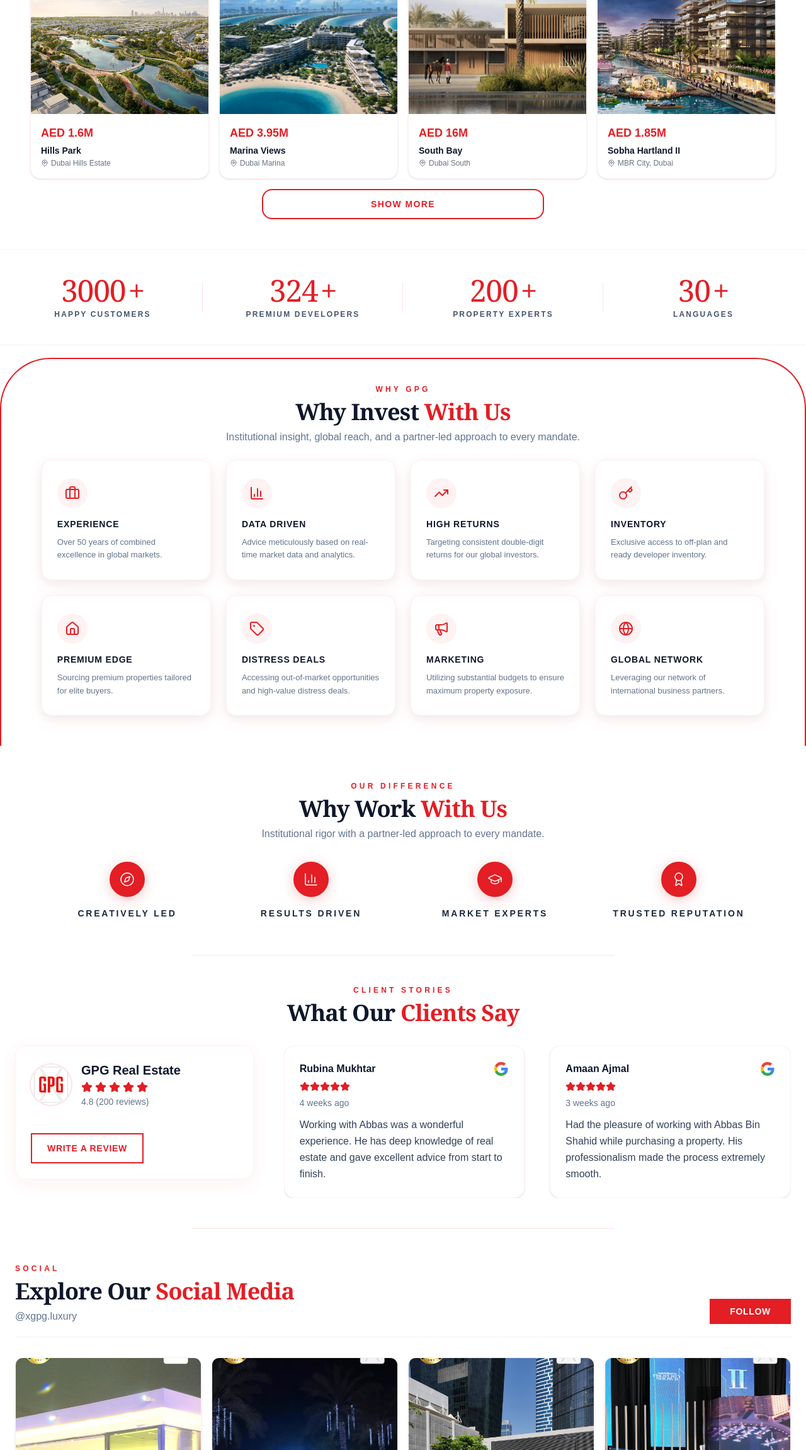
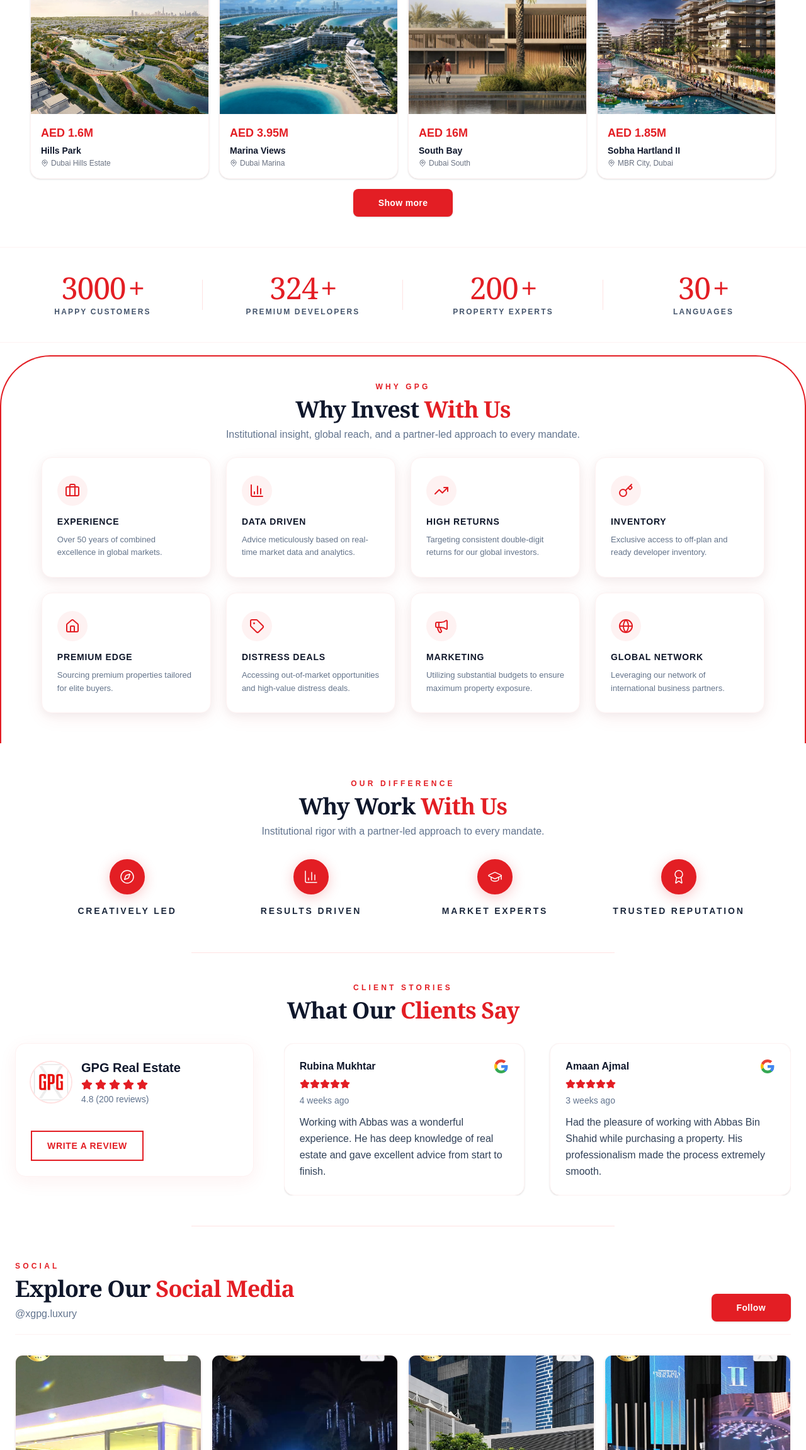
Before and after one commit to adhilvk/GPG-DUBAI-WEBSITE, a Next.js app: page / in a window 1280 px wide. Shown: the part 1754-4056 px from the top of the page at 63% size. Built offline with nearby package versions, Linux system fonts and the light colour scheme.

Commit message:
made some changes on buttons

```diff
--- a/components/ExclusiveProjects/ExclusiveProjects.jsx
+++ b/components/ExclusiveProjects/ExclusiveProjects.jsx
@@ -132,7 +132,7 @@
           <div className="mt-4 flex w-full justify-center">
             <Link
               href="/apartments"
-              className="inline-flex w-full max-w-md items-center justify-center rounded-2xl border-2 border-[#E31E24] px-8 py-3 text-sm font-semibold uppercase tracking-widest text-[#E31E24] transition-colors hover:bg-[#E31E24] hover:text-white"
+              className="inline-flex items-center justify-center rounded-lg bg-[#E31E24] px-10 py-3 text-sm font-bold tracking-wide text-white shadow-sm transition-colors hover:bg-[#c81b20]"
             >
               Show more
             </Link>
--- a/components/InstagramGallery/InstagramGallery.jsx
+++ b/components/InstagramGallery/InstagramGallery.jsx
@@ -57,7 +57,7 @@
           />
           <button
             onClick={handleFollow}
-            className="shrink-0 bg-[#E31E24] px-8 py-2.5 text-sm font-bold uppercase tracking-wider text-white transition hover:bg-[#c81b20]"
+            className="shrink-0 rounded-lg bg-[#E31E24] px-10 py-3 text-sm font-bold tracking-wide text-white shadow-sm transition-colors hover:bg-[#c81b20]"
           >
             Follow
           </button>
```
